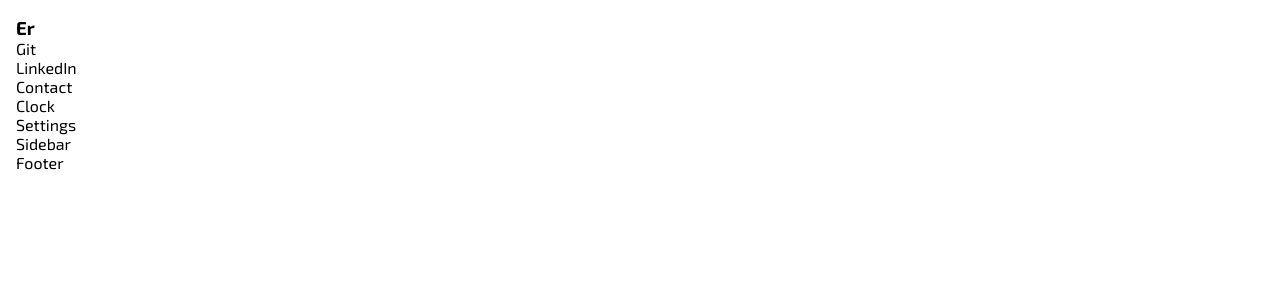
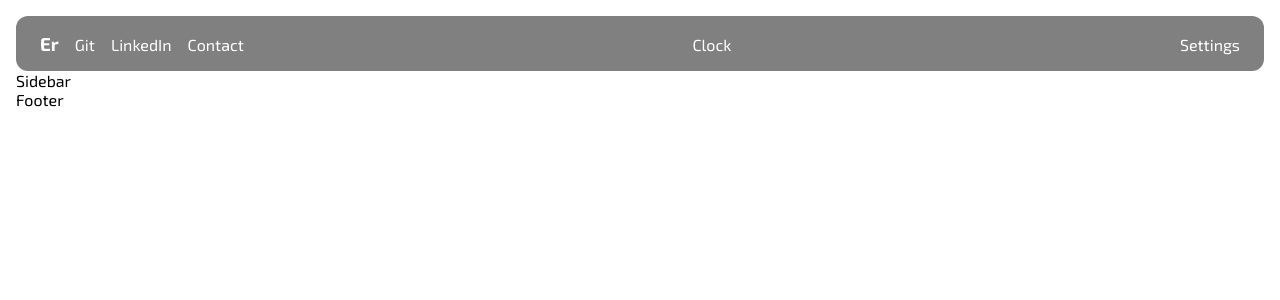
Before and after one commit to erazmozen/hub, a React (Create React App) app: page / in a window 1280 px wide. Shown: the top 300 px of the page. Built offline with nearby package versions, Linux system fonts and the light colour scheme.

Commit message:
Basic style for navbar

```diff
--- a/src/App.js
+++ b/src/App.js
@@ -3,11 +3,11 @@
 function App() {
   return (
     <div>
-      <div className="header-wrapper">
-        <div>
-          <div>
+      <div>
+        <div className="header-wrapper background-rounded">
+          <div className="logo-wrapper">
             <h3>Er</h3>
-            <div>
+            <div className="icons-wrapper">
               <p>Git</p>
               <p>LinkedIn</p>
               <p>Contact</p>
--- a/src/main.css
+++ b/src/main.css
@@ -0,0 +1,21 @@
+.background-rounded {
+  background-color: gray;
+  color: white;
+  border-radius: 12px;
+}
+
+.header-wrapper {
+  justify-content: space-between;
+  padding: 1rem 1.5rem;
+}
+
+.icons-wrapper > p {
+  margin-left: 1rem;
+}
+
+.header-wrapper,
+.logo-wrapper,
+.icons-wrapper {
+  display: flex;
+  align-items: baseline;
+}
```
